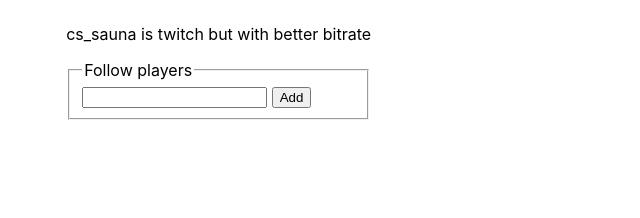
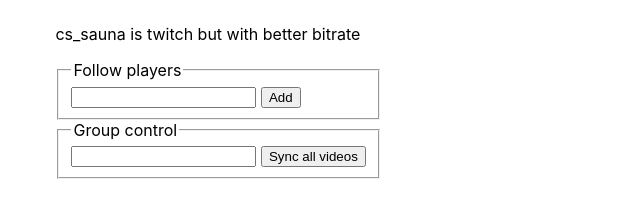
Before and after one commit to jhvst/cs_sauna, a plain HTML site: page index.html in a window 1280 px wide. Shown: the whole page, without its empty margins (0-640 px from the left). Drawn offline with Linux system fonts and the light colour scheme.

Commit message:
add preliminary time sync to videos

```diff
--- a/index.html
+++ b/index.html
@@ -26,10 +26,25 @@
                 <button type="submit">Add</button>
             </fieldset>
         </form>
+        <form onsubmit="syncStreams(event); return false">
+            <fieldset>
+                <legend>Group control</legend>
+                <input name="time" type="number" required />
+                <button type="submit" >Sync all videos</button>
+            </fieldset>
+        </form>
     </nav>
 </body>
 <script src="https://cdnjs.cloudflare.com/ajax/libs/hls.js/0.14.17/hls.min.js" integrity="sha512-t0GMHzxvVdMw1p8oSntdvFKikEx9Pwus6G2PP3U7/GQ3+Id+D9sYgnck0etYk0CBK5gdk8BJBnQYx7PIT1PJ0Q==" crossorigin="anonymous"></script>
 <script>
+
+    const syncStreams = async (e) => {
+        const time = new FormData(e.target).get("time")
+        const videos = document.querySelectorAll("video");
+        for (const video of videos) {
+            video.currentTime = time;
+        }
+    }
 
     const createVideo = async (name, video) => {
         const f = document.createElement("form");
```
